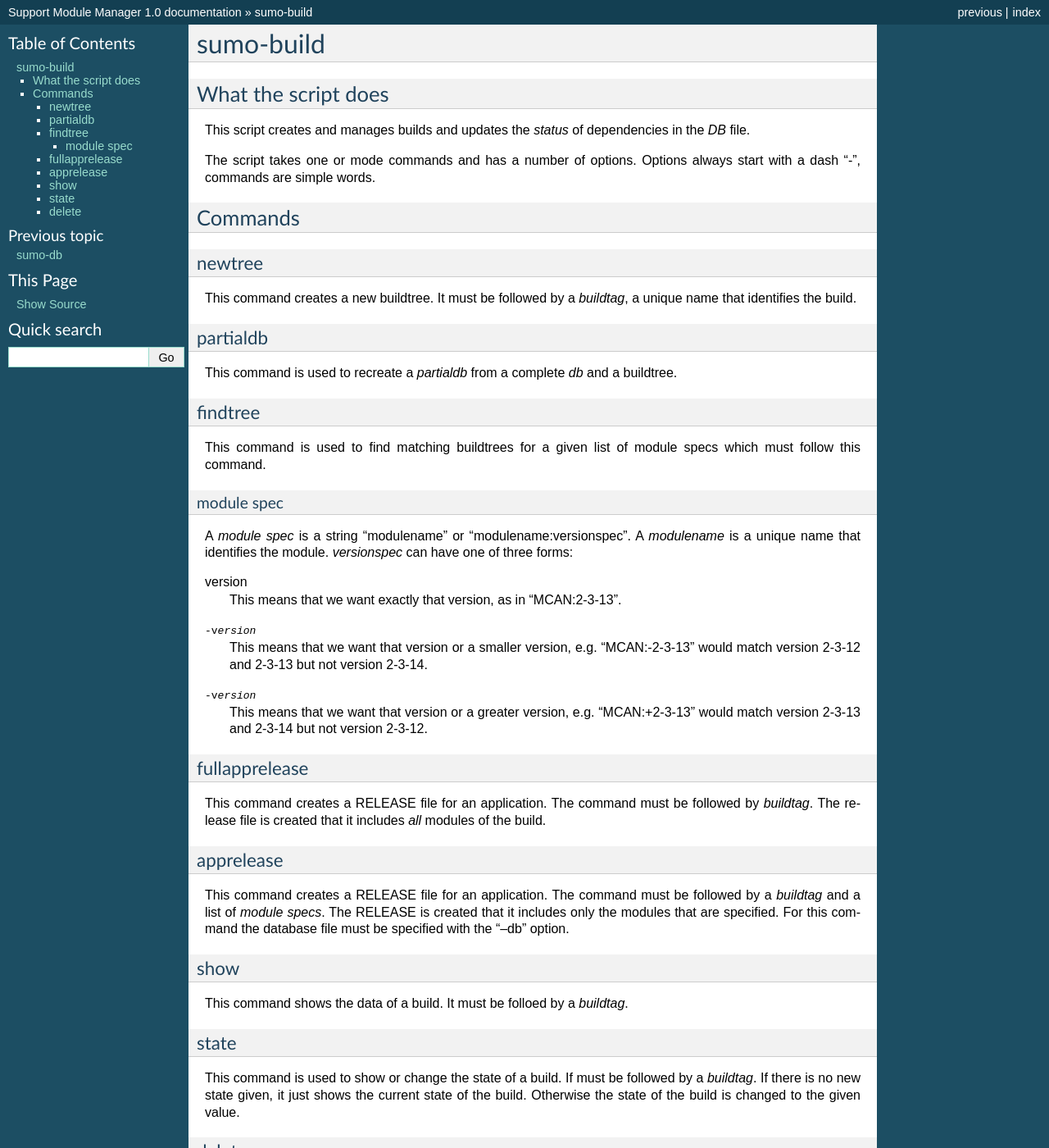
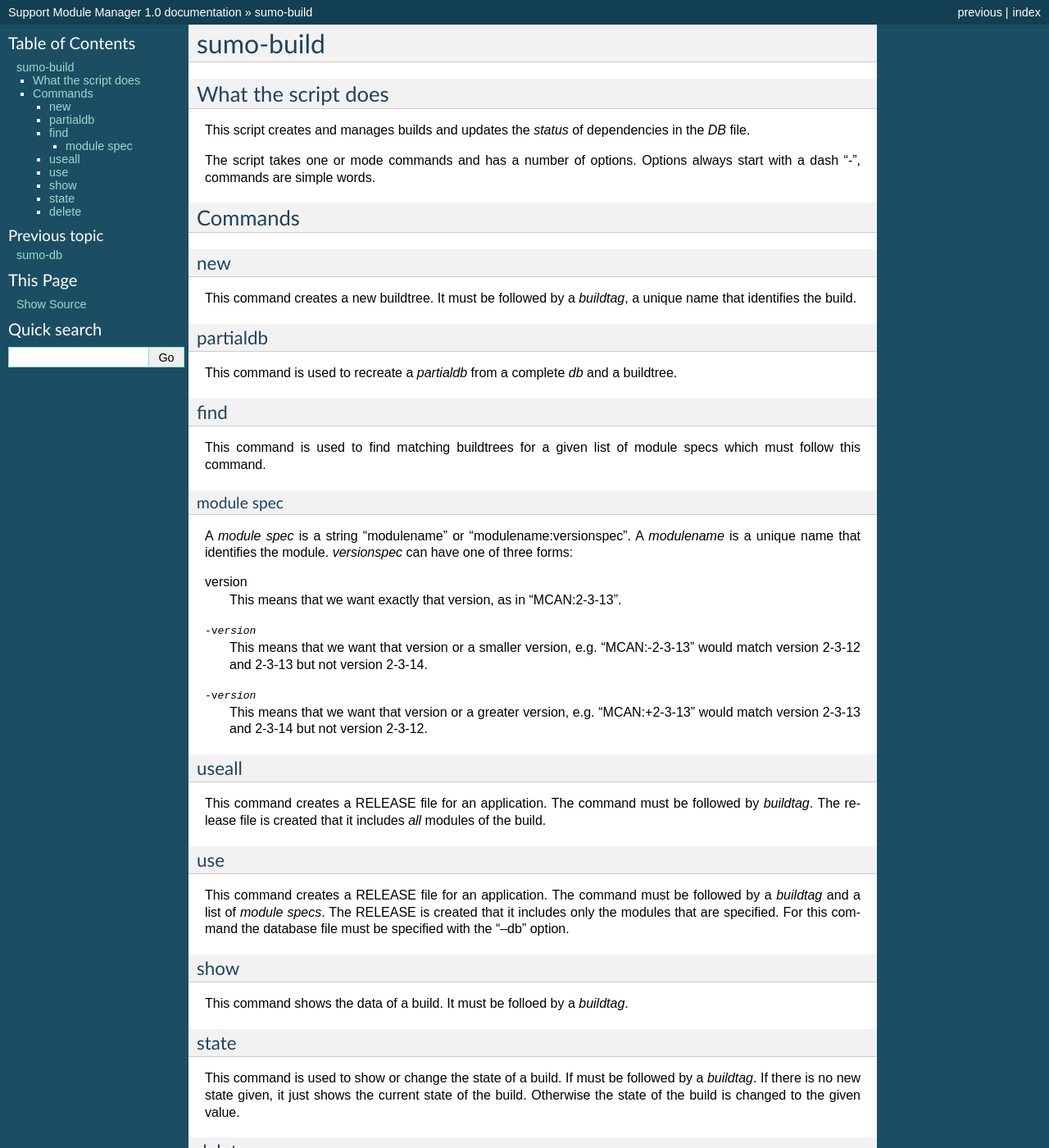
Before and after one commit to klauer/epics-sumo-mirror, a Sphinx documentation site: the page built from doc/reference-sumo-build.rst, in a window 1280 px wide and 1400 px high. Shown: the whole window at 82% size. Built offline with Sphinx 7.4.7, drawn with Linux system fonts in a browser that asks for light colours.

Commit message:
In sumo-build, some commands were renamed.
Here is the list:

apprelease     --> use
findtree       --> find
fullapprelease --> useall
newtree        --> new

```diff
--- a/doc/reference-sumo-build.rst
+++ b/doc/reference-sumo-build.rst
@@ -13,8 +13,8 @@ always start with a dash "-", commands are simple words.
 Commands
 --------
 
-newtree
-+++++++
+new
++++
 
 This command creates a new buildtree. It must be followed by a *buildtag*, a
 unique name that identifies the build.
@@ -24,8 +24,8 @@ partialdb
 
 This command is used to recreate a *partialdb* from a complete *db* and a buildtree.
 
-findtree
-++++++++
+find
+++++
 
 This command is used to find matching buildtrees for a given list of module specs which must follow this command.
 
@@ -47,15 +47,15 @@ version
   This means that we want that version or a greater version, e.g.
   "MCAN:+2-3-13" would match version 2-3-13 and 2-3-14 but not version 2-3-12.
 
-fullapprelease
-++++++++++++++
+useall
+++++++
 
 This command creates a RELEASE file for an application. The command must be
 followed by *buildtag*. The release file is created that it includes *all*
 modules of the build.
 
-apprelease
-++++++++++
+use
++++
 
 This command creates a RELEASE file for an application. The command must be
 followed by a *buildtag* and a list of *module specs*. The RELEASE is created
```
Also changed, not shown: 8 other files.
